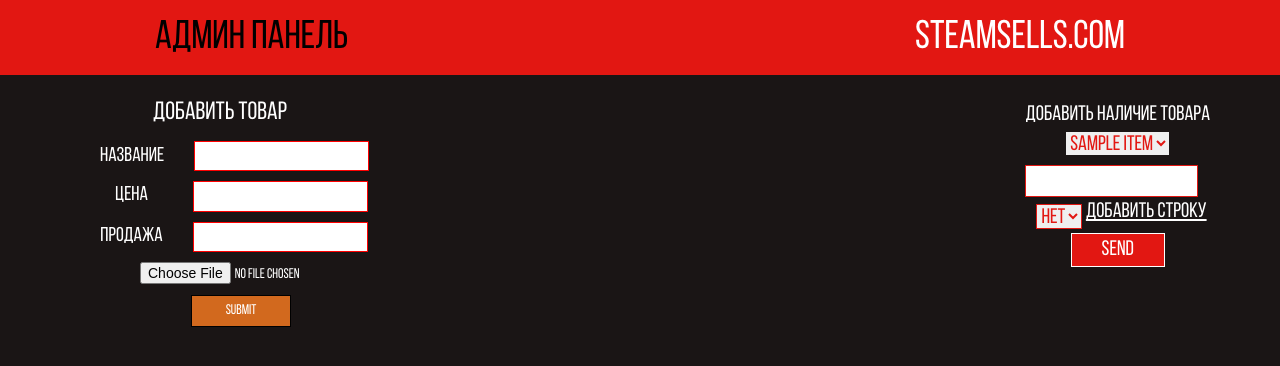
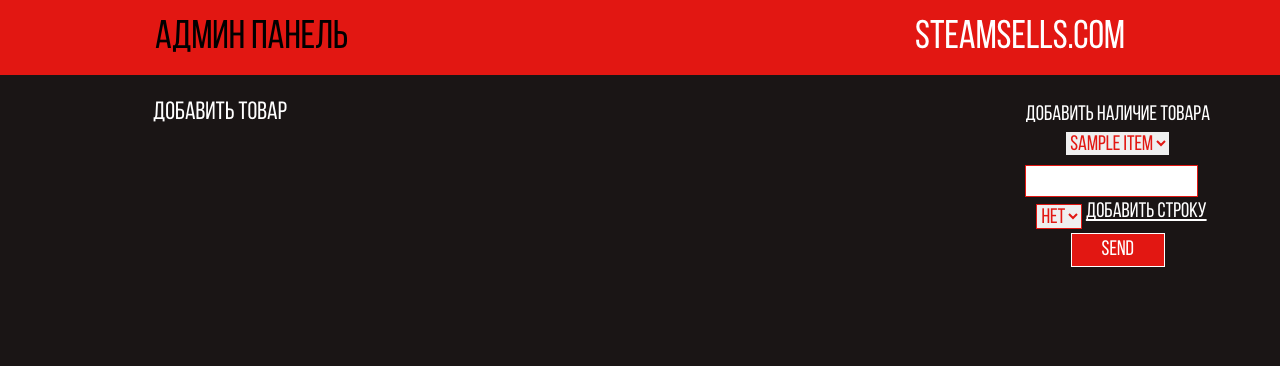
Before and after one commit to Ozaritel/project, a PHP site: page /admin/stsl-admin.php in a window 1280 px wide. Shown: the top 366 px of the page. Run offline with PHP 8.4, Linux system fonts and the light colour scheme; the visitor is signed in with stand-in values (Sample User, id 1); tables that the repository leaves empty or names only in its code hold one stand-in row (values such as "Sample post").

Commit message:
Edit "Form add product"

```diff
--- a/admin/stsl-admin.php
+++ b/admin/stsl-admin.php
@@ -40,13 +40,7 @@
       <div class="additem">
         Добавить товар
       </div>
-      <form action="add.php" method="post" enctype="multipart/form-data" accept-charset="utf-8">
-          <div class="addname">Название</div><input type="text" class="addn" name="nameitem">
-          <div class="addprice">Цена</div><input class="addp" type="text" name="price">
-          <div class="addprice">Продажа</div><input class="addp" type="text" name="pricesell">
-          <input class="addf" type="file" name="img">
-          <input class="addsend" type="submit" name="send-request">
-      </form>
+
       </div>
       <div class="addnal">
         Добавить наличие товара
```
